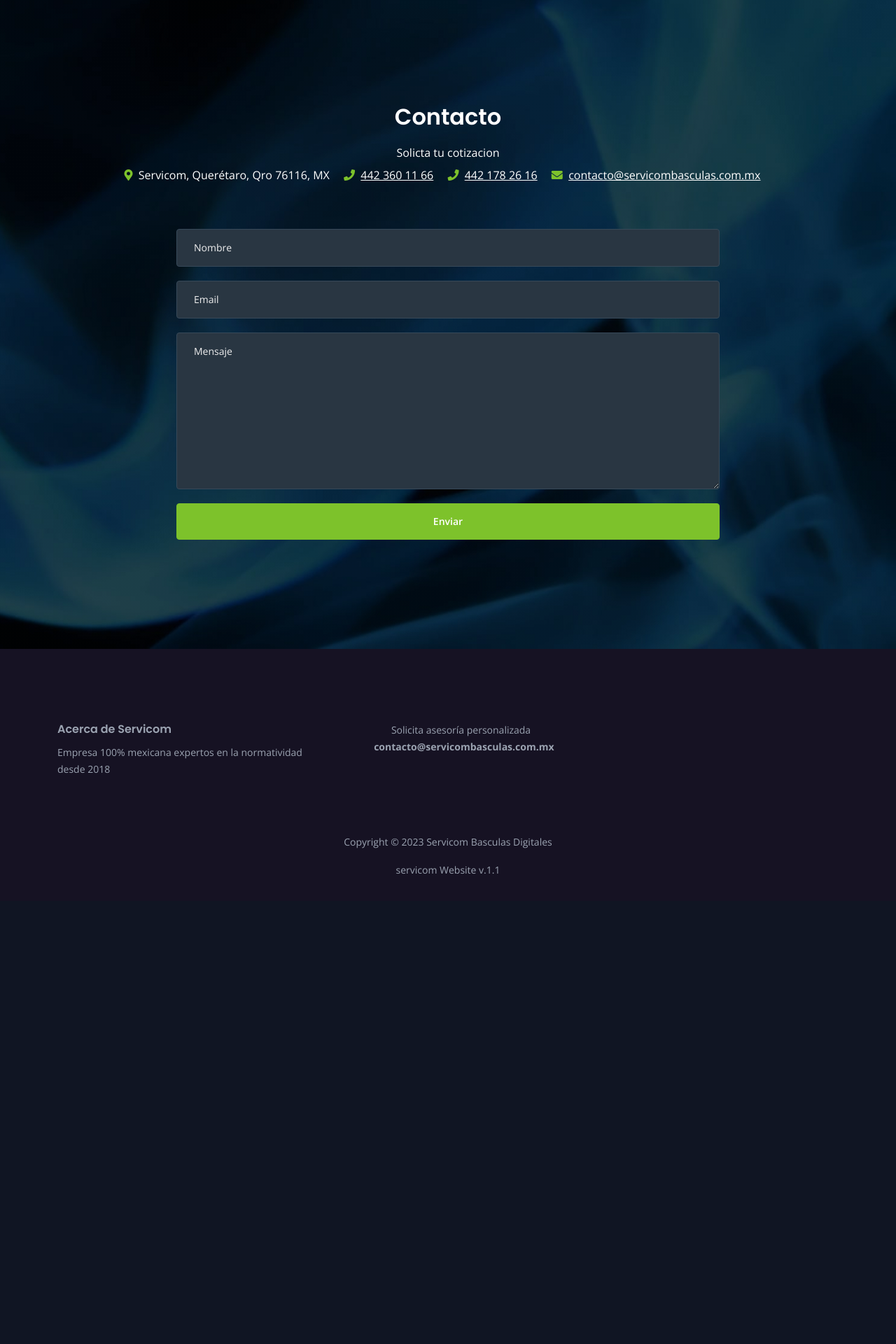
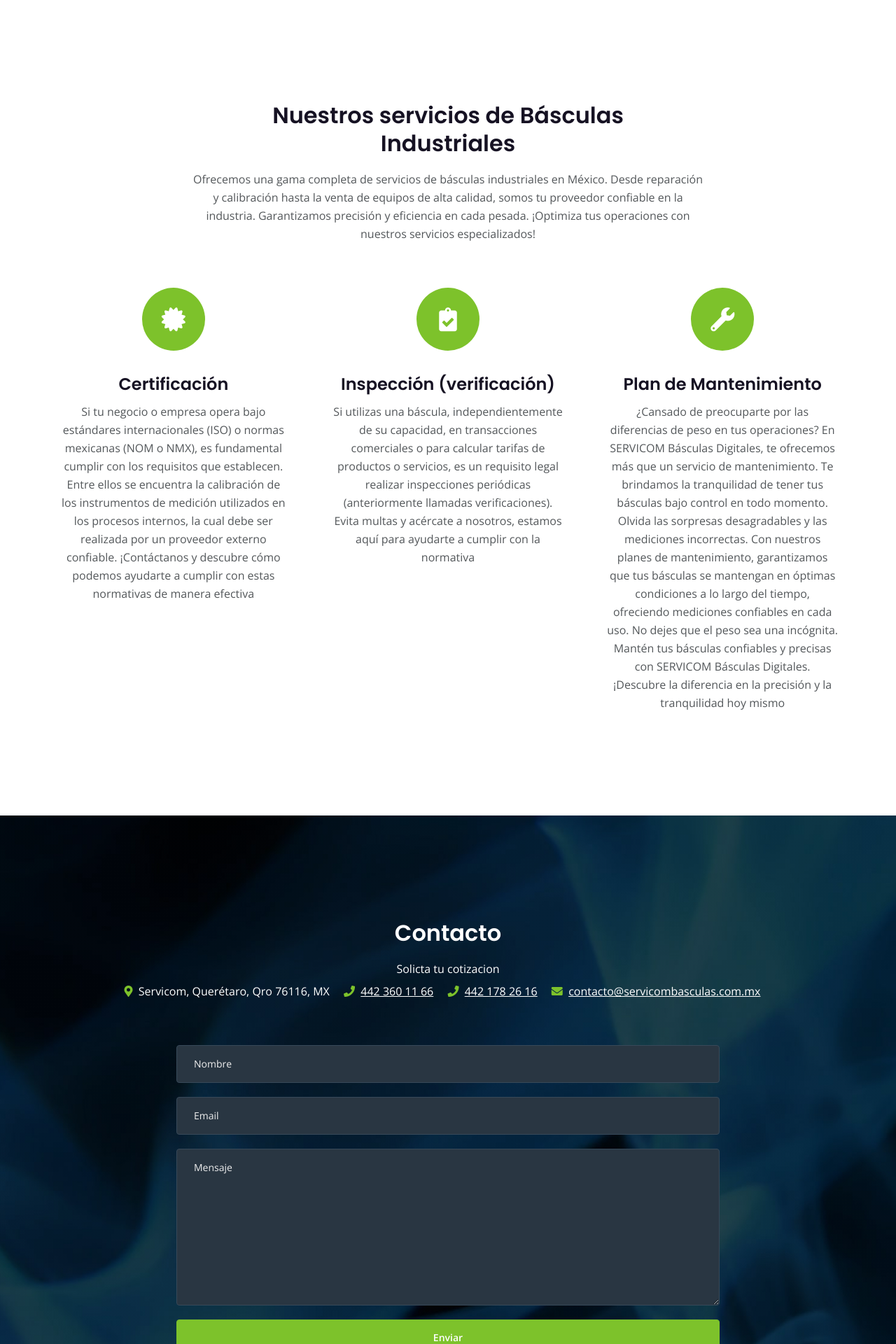
Before and after one commit to Azrael229/ServicomWeb, a PHP site: page / in a window 1280 px wide. Shown: the part 801-2721 px from the top of the page at 70% size. Before the commit the page ends 2050 px from the top, so only its background shows below. Run offline with PHP 8.4, Linux system fonts and the light colour scheme; some libraries are stand-ins or nearby versions.

Commit message:
csecion servicios introontenido y optimizacion SEO

```diff
--- a/css/styles.css
+++ b/css/styles.css
@@ -328,8 +328,8 @@ a:hover {
 }
 
 .navbar .logo-image img {
-    width: 100px;
-	height: 32px;
+    width: 200px;
+	height: 64px;
 }
 
 .navbar .logo-text {
@@ -487,7 +487,7 @@ a:hover {
 .header .h1-large {
 	margin-bottom: 2.25rem;
 	color: #ffffff;
-	font-size: 3rem;
+	font-size: 2.5rem;
 	line-height: 3.75rem;
 }
 
--- a/index.php
+++ b/index.php
@@ -6,9 +6,9 @@
 
     <!-- SEO Meta Tags -->
     <meta name="language" content="spanish">
-    <meta name="description" content="Gran experciencia en la certificación, normatividad y reparación de básculas, variedad de básculas para uso industrial y comercial">
+    <meta name="description" content="Descubre nuestros servicios de reparación, calibración, verificación y venta de básculas industriales de la más alta calidad. Somos tu proveedor confiable en la industria, ofreciendo soluciones precisas y eficientes para mantener tus básculas en óptimas condiciones. ¡Contáctanos hoy para optimizar tu operación y garantizar la precisión en cada pesada!">
     <meta name="author" content="Servicom Basculas Digitales">
-    <meta name="keywords" content="básculas, calibración, reparación, industrial, Querétaro">
+    <meta name="keywords" content="Reparación de básculas digitales industriales en Querétaro">
     <meta name="robots" content="index, all, follow">
 
     <!-- OG Meta Tags to improve the way the post looks when you share the page on Facebook, Twitter, LinkedIn -->
@@ -21,7 +21,7 @@
 	<!-- <meta name="twitter:card" content="summary_large_image"> to have large image post format in Twitter -->
 
     <!-- Webpage Title -->
-    <title>Basculas Digitales</title>
+    <title>Básculas Industriales: Reparación, Calibración y Venta | SERVICOM Básculas Digitales</title>
 
     <!-- Styles -->
     <link href="https://fonts.googleapis.com/css2?family=Open+Sans:ital,wght@0,400;0,600;0,700;1,400&display=swap" rel="stylesheet">
@@ -47,7 +47,9 @@
             <div class="container">
                 <div class="row">
                     <div class="col-lg-12">
-                        <h1 class="h1-large">Basculas para uso industrial y comercial <br><br> Certificación <br>Normatividad <br>Legalidad </h1>
+                        <!-- <h1 class="h1-large">Basculas para uso industrial y comercial <br><br> Certificación <br>Normatividad <br>Legalidad </h1> -->
+                        <h1 class="h1-large">Básculas para uso industrial y comercial, normatividad y servicios de manteniminteo</h1>
+
                         <a class="btn-solid-lg" href="#contact">Cotización</a>
                     </div> <!-- end of col -->
                 </div> <!-- end of row -->
@@ -65,6 +67,63 @@
 
 
     <!-- Introduction -->
+    <div id="introduction" class="cards-1">
+        <div class="container">
+            <div class="row">
+                <div class="col-lg-12">
+                    <h2 class="h2-heading">Nuestros servicios de Básculas Industriales</h2>
+                    <p class="p-heading">Ofrecemos una gama completa de servicios de básculas industriales en México. Desde reparación y calibración hasta la venta de equipos de alta calidad, somos tu proveedor confiable en la industria. Garantizamos precisión y eficiencia en cada pesada. ¡Optimiza tus operaciones con nuestros servicios especializados!</p>
+                </div> <!-- end of col -->
+            </div> <!-- end of row -->
+            <div class="row">
+                <div class="col-lg-12">
+
+                    <!-- Card -->
+                    <div class="card">
+                        <div class="card-icon">
+                            <span class="fas fa-certificate"></span>
+                        </div>
+                        <div class="card-body">
+                            <h4 class="card-title">Certificación</h4>
+                            <div class="card-text">Si tu negocio o empresa opera bajo estándares internacionales (ISO) o normas mexicanas (NOM o NMX), es fundamental cumplir con los requisitos que establecen. Entre ellos se encuentra la calibración de los instrumentos de medición utilizados en los procesos internos, la cual debe ser realizada por un proveedor externo confiable. ¡Contáctanos y descubre cómo podemos ayudarte a cumplir con estas normativas de manera efectiva</div>
+                        </div>
+                    </div>
+                    <!-- end of card -->
+
+                    <!-- Card -->
+                    <div class="card">
+                        <div class="card-icon">
+                            <span class="fas fa-clipboard-check"</span>
+                        </div>
+                        <div class="card-body">
+                            <h4 class="card-title">Inspección (verificación)</h4>
+                            <div class="card-text">Si utilizas una báscula, independientemente de su capacidad, en transacciones comerciales o para calcular tarifas de productos o servicios, es un requisito legal realizar inspecciones periódicas (anteriormente llamadas verificaciones). Evita multas y acércate a nosotros, estamos aquí para ayudarte a cumplir con la normativa</div>
+                        </div>
+                    </div>
+                    <!-- end of card -->
+
+                    <!-- Card -->
+                    <div class="card">
+                        <div class="card-icon">
+                            <span class="fas fa-wrench"></span>
+                        </div>
+                        <div class="card-body">
+                            <h4 class="card-title">Plan de Mantenimiento</h4>
+                                <div class="card-text">¿Cansado de preocuparte por las diferencias de peso en tus operaciones? En SERVICOM Básculas Digitales, te ofrecemos más que un servicio de mantenimiento. Te brindamos la tranquilidad de tener tus básculas bajo control en todo momento.
+
+                                Olvida las sorpresas desagradables y las mediciones incorrectas. Con nuestros planes de mantenimiento, garantizamos que tus básculas se mantengan en óptimas condiciones a lo largo del tiempo, ofreciendo mediciones confiables en cada uso.
+
+                                No dejes que el peso sea una incógnita. Mantén tus básculas confiables y precisas con SERVICOM Básculas Digitales. ¡Descubre la diferencia en la precisión y la tranquilidad hoy mismo</div>
+                        </div>
+                    </div>
+                    <!-- end of card -->
+
+                </div> <!-- end of col -->
+            </div> <!-- end of row -->
+        </div> <!-- end of container -->
+    </div> <!-- end of cards-1 -->
+
+
     <!-- end of introduction -->
 
 
```
